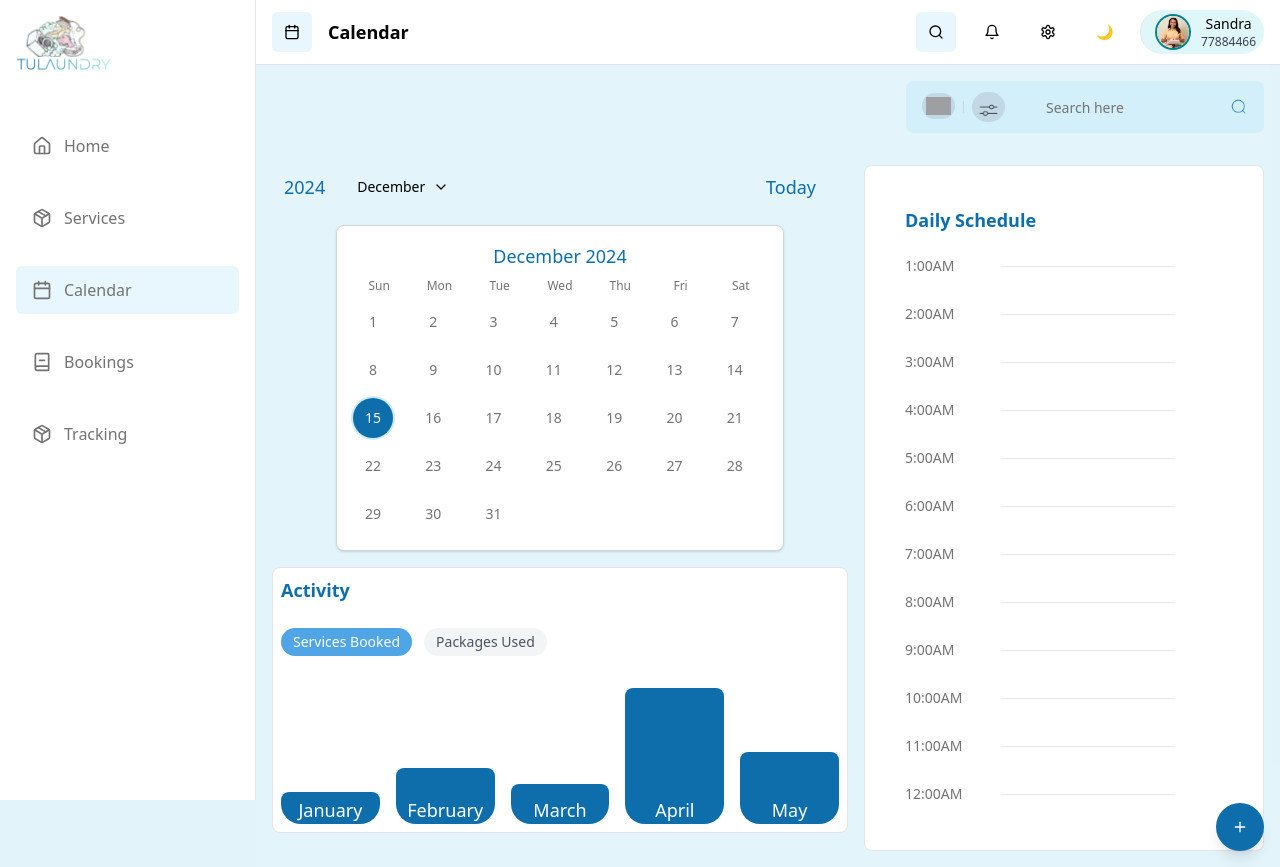
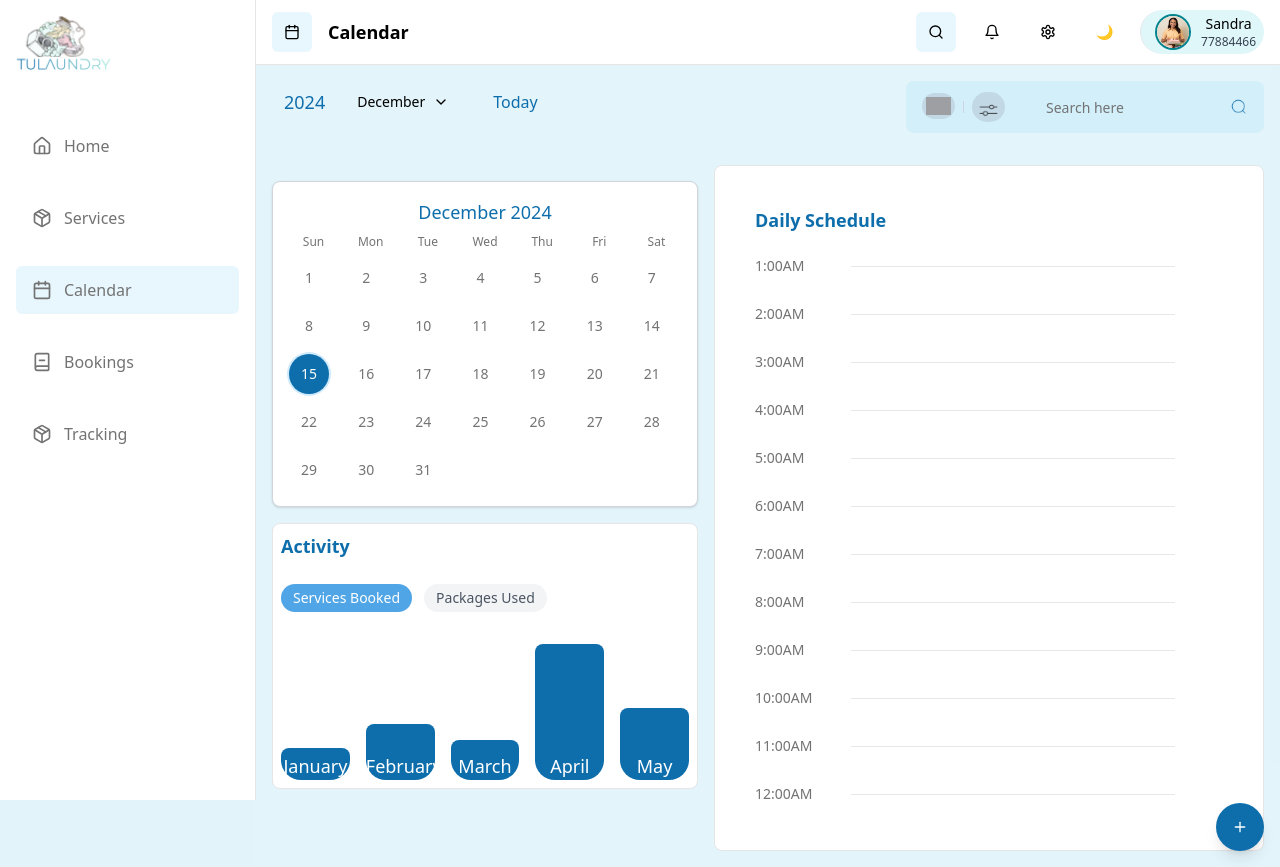
Before and after one commit to Aristocratjnr/Consumer-dashboard, a Next.js app: page /calendar in a window 1280 px wide. Built offline with nearby package versions, Linux system fonts and the light colour scheme; grey boxes are pictures that could not be loaded.

Commit message:
feat: adjust calendar layout by modifying grid column width and positioning elements for better visibility

```diff
--- a/src/app/(dashboard)/calendar/page.tsx
+++ b/src/app/(dashboard)/calendar/page.tsx
@@ -156,10 +156,10 @@
                         </header>
                         <SearchBar/>
 
-                        <main className="grid grid-cols-1 md:grid-cols-[1fr_400px] gap-4 p-4">
+                        <main className="grid grid-cols-1 md:grid-cols-[1fr_550px] gap-4 p-4">
             <div className="space-y-4">
                 {/* Calendar Header */}
-                <div className="flex items-center justify-between">
+                <div className="absolute flex items-center justify-between top-20 ">
                     <div className="flex items-center gap-2">
                         <Button
                             variant="ghost"
@@ -201,7 +201,7 @@
                     <Button
                         variant="ghost"
                         size="lg"
-                        className="text-teal-1000 font-semi-bold text-lg focus-visible:ring-2 focus-visible:ring-teal-500"
+                        className="text-teal-1000 font-semi-bold text-md"
                         onClick={handleTodayClick}
                     >
                         Today
```
